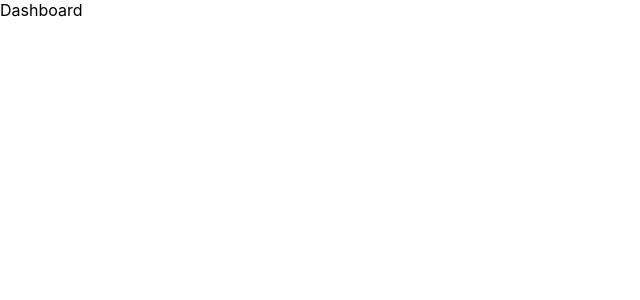
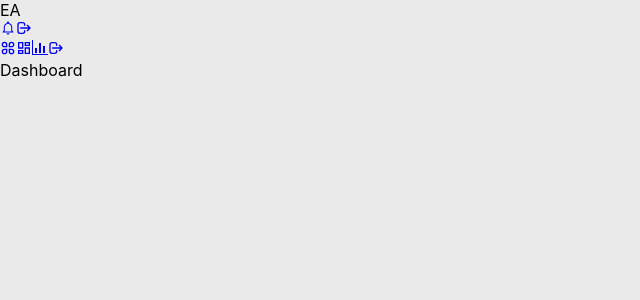
Before and after one commit to Urvashi-Nitp20/enviroaqua, a React (Create React App) app in the folder frontend/: page /dashboard in a window 1280 px wide. Shown: the top 300 px of the page, without its empty margins (0-640 px from the left). Built offline with nearby package versions, Linux system fonts and the light colour scheme; the HTML template or start-up script is replaced by a standard one.

Commit message:
completed nav , app  layout

```diff
--- a/frontend/src/App.js
+++ b/frontend/src/App.js
@@ -1,16 +1,20 @@
 import "./App.css";
-import { BrowserRouter as Router, Route, Routes , Link } from "react-router-dom";
+import { BrowserRouter as Router, Route, Routes, Link } from "react-router-dom";
 import NavBar from "./components/navbar/NavBar";
 import Footer from "./components/footer/Footer";
-import Dashboard from "./pages/dashboard/Dashboard"
+import Dashboard from "./pages/dashboard/Dashboard";
+import Main from "./pages/main/Main";
+import Header from "./components/header/Header";
+import Plots from "./pages/plots/Plots";
 
 function App() {
   return (
     <Router>
       <Routes>
-
-        <Route path="/" element={
-           <>
+        <Route
+          path="/"
+          element={
+            <>
               <NavBar />
               <Footer />
               <Link to="/dashboard">Dashboard</Link>
@@ -18,8 +22,9 @@ function App() {
           }
         />
 
-        <Route path="/dashboard" element={ <Dashboard/> }  />
-
+        <Route path="/main" element={<Main />} />
+        <Route path="/dashboard" element={<Dashboard />} />
+        <Route path="/plots" element={<Plots />} />
       </Routes>
     </Router>
   );
--- /dev/null
+++ b/frontend/src/components/header/Header.jsx
@@ -0,0 +1,45 @@
+import React from "react";
+import { Link } from "react-router-dom";
+import { IoMdNotificationsOutline } from "react-icons/io";
+import { HiOutlineLogout } from "react-icons/hi";
+import { RiAppsLine, RiDashboardLine } from "react-icons/ri";
+import { GoGraph } from "react-icons/go";
+import "./Header.css";
+
+const Header = () => {
+  return (
+    <div>
+      {/* <Link to="/dashboard">Dashboard</Link>
+        <Link to="/main">Main</Link>
+        <Link to="/plots">Plots</Link> */}
+      <nav className="nav-container">
+        <div className="logo">EA</div>
+        <div className="icons-cont">
+          <Link to={"/alerts"}>
+            <IoMdNotificationsOutline className="icon" />
+          </Link>
+          <Link to={"/logout"}>
+            <HiOutlineLogout className="icon" />
+          </Link>
+        </div>
+      </nav>
+      <div className="long-nav">
+        <Link to={"/main"}>
+          <RiAppsLine className="icon" />
+        </Link>
+        <Link to={"/dashboard"}>
+          <RiDashboardLine className="icon" />
+        </Link>
+        <Link to={"/plots"}>
+          <GoGraph className="icon" />
+        </Link>
+
+        <Link to={"/logout"}>
+          <HiOutlineLogout className="icon" />
+        </Link>
+      </div>
+    </div>
+  );
+};
+
+export default Header;
--- a/frontend/src/pages/dashboard/Dashboard.css
+++ b/frontend/src/pages/dashboard/Dashboard.css
@@ -0,0 +1,4 @@
+.dashboard-container{
+    background-color: rgb(234, 234, 234);
+    height: 100vh;
+}
--- a/frontend/src/pages/dashboard/Dashboard.jsx
+++ b/frontend/src/pages/dashboard/Dashboard.jsx
@@ -1,8 +1,13 @@
 import React from 'react'
+import Header from '../../components/header/Header'
+import "./Dashboard.css"
 
 const Dashboard = () => {
   return (
-    <div>Dashboard</div>
+    <div className='dashboard-container'>
+      <Header/>
+      Dashboard
+      </div>
   )
 }
 
--- /dev/null
+++ b/frontend/src/pages/main/Main.jsx
@@ -0,0 +1,12 @@
+import React from 'react'
+import Header from '../../components/header/Header'
+
+const Main = () => {
+  return (
+    <div>
+        <Header/>
+        Main</div>
+  )
+}
+
+export default Main
--- /dev/null
+++ b/frontend/src/pages/plots/Plots.jsx
@@ -0,0 +1,12 @@
+import React from 'react'
+import Header from '../../components/header/Header'
+
+const Plots = () => {
+  return (
+    <div>
+        <Header/>
+        Plots</div>
+  )
+}
+
+export default Plots
```
Also changed, not shown: frontend/src/components/header/Header.css (added), frontend/src/pages/main/Main.css (added), frontend/src/pages/plots/Plots.css (added).
